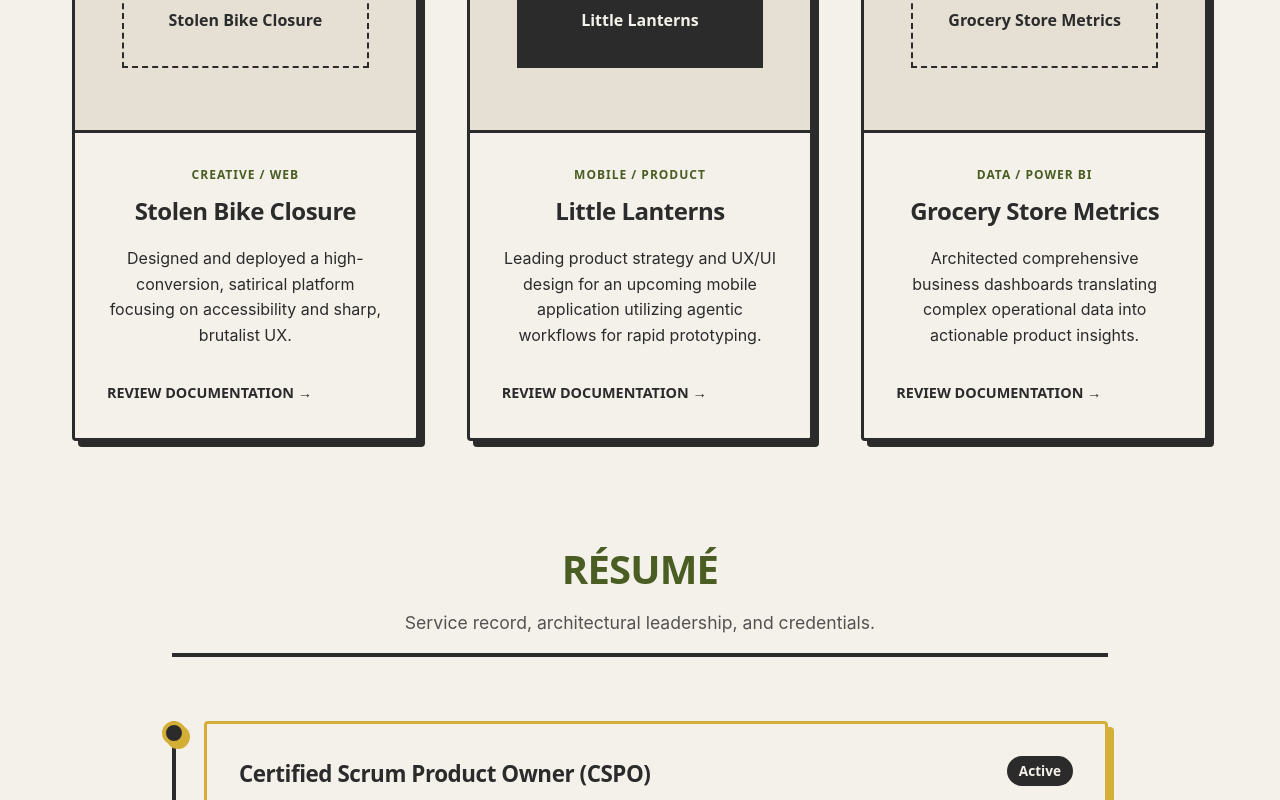
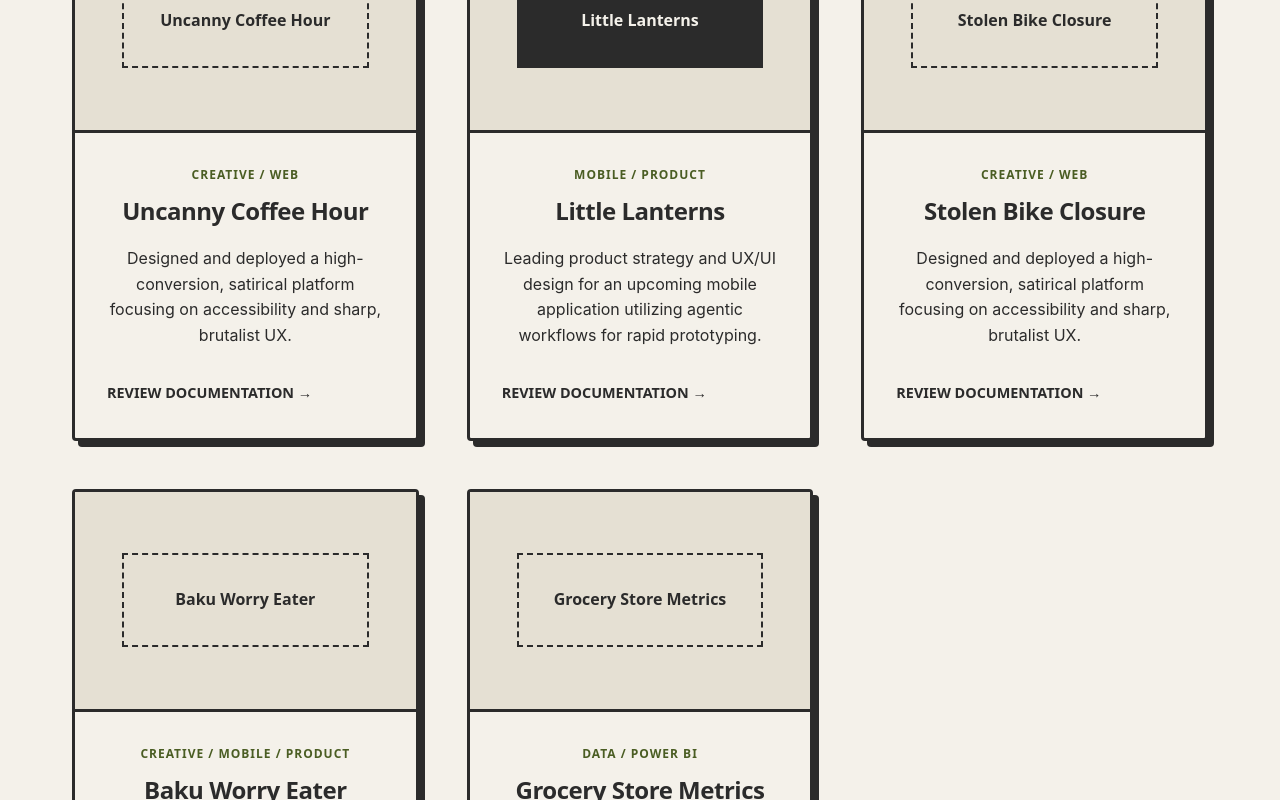
Before and after one commit to bigfootBob/bobmason-design, a React (Vite) app: page / in a window 1280 px wide. Shown: the part 1040-1840 px from the top of the page. Built offline with nearby package versions, Linux system fonts and the light colour scheme.

Commit message:
small data update

```diff
--- a/src/components/layout/Hero.module.scss
+++ b/src/components/layout/Hero.module.scss
@@ -116,7 +116,7 @@
   display: block;
   width: 100%;
   height: 100%;
-  object-fit: cover; // This ensures the image fills the wide pill
+  object-fit: cover;
   object-position: center 40%; // Optional: Adjust this if you need to tilt the camera up or down (e.g., center top)
   filter: grayscale(100%) contrast(1.2);
   mix-blend-mode: multiply;
--- a/src/data/projects.js
+++ b/src/data/projects.js
@@ -1,10 +1,11 @@
 export const projects = [
   {
     id: 'p1',
-    title: 'Stolen Bike Closure',
+    title: 'Uncanny Coffee Hour',
     category: 'Creative / Web',
     description: 'Designed and deployed a high-conversion, satirical platform focusing on accessibility and sharp, brutalist UX.',
-    link: 'https://www.stolenbikeclosure.com',
+    link: 'https://www.uncannycoffeepodcast.com/',
+    repo: 'https://github.com/bigfootBob/uncanny-coffee-hour',
     isDarkMode: false,
   },
   {
@@ -13,14 +14,34 @@
     category: 'Mobile / Product',
     description: 'Leading product strategy and UX/UI design for an upcoming mobile application utilizing agentic workflows for rapid prototyping.',
     link: '#',
+    repo: 'https://github.com/bigfootBob/little-lanterns',
     isDarkMode: true,
   },
   {
     id: 'p3',
+    title: 'Stolen Bike Closure',
+    category: 'Creative / Web',
+    description: 'Designed and deployed a high-conversion, satirical platform focusing on accessibility and sharp, brutalist UX.',
+    link: 'https://www.stolenbikeclosure.com',
+    repo: '',
+    isDarkMode: false,
+  },
+  {
+    id: 'p4',
+    title: 'Baku Worry Eater',
+    category: 'Creative / Mobile / Product',
+    description: 'Designed and deployed a high-conversion, satirical platform focusing on accessibility and sharp, brutalist UX.',
+    link: 'https://www.stolenbikeclosure.com',
+    repo: 'https://github.com/bigfootBob/Baku',
+    isDarkMode: false,
+  },
+  {
+    id: 'p5',
     title: 'Grocery Store Metrics',
     category: 'Data / Power BI',
     description: 'Architected comprehensive business dashboards translating complex operational data into actionable product insights.',
     link: '#',
+    repo: '',
     isDarkMode: false,
   }
 ];
```
